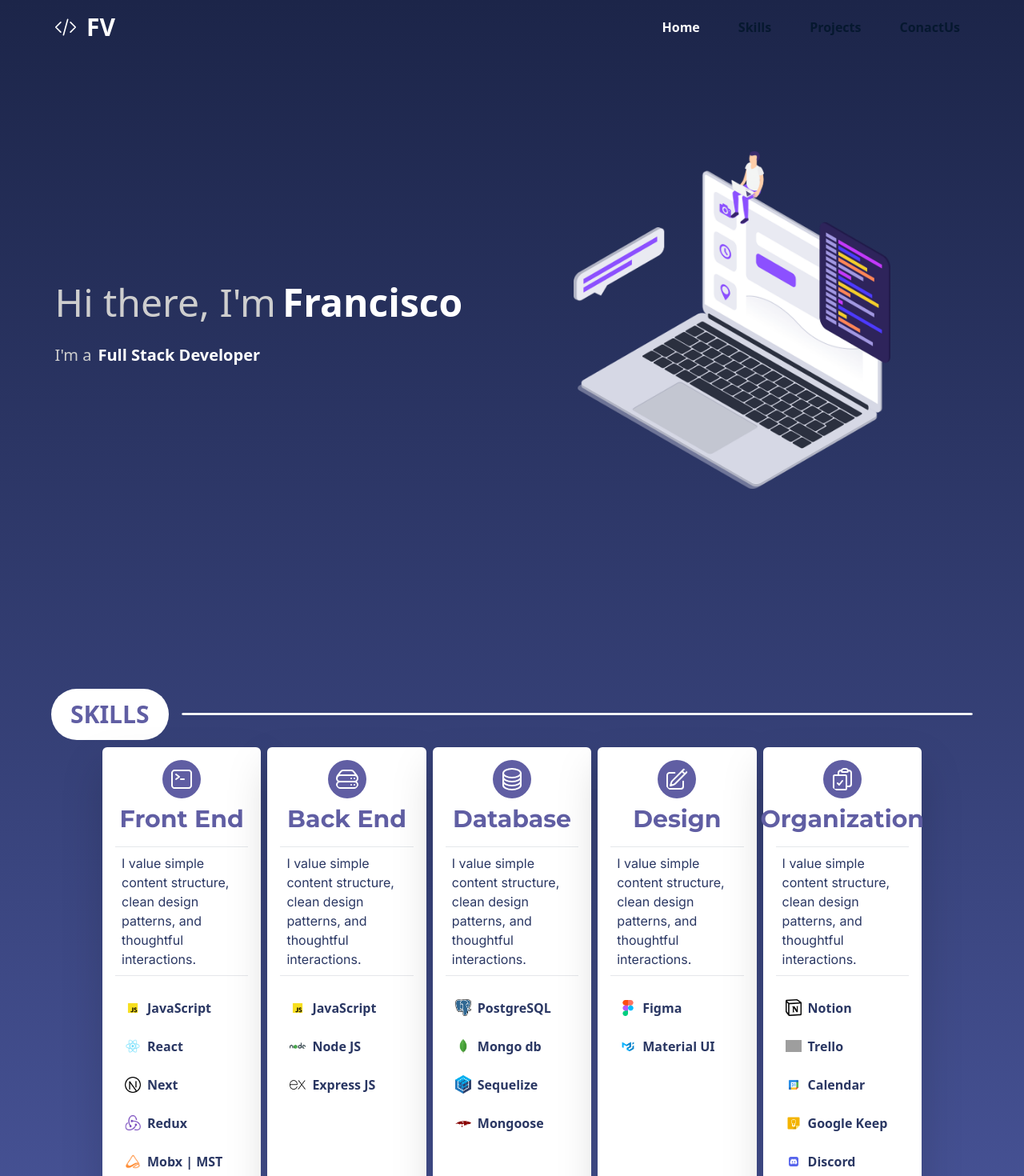
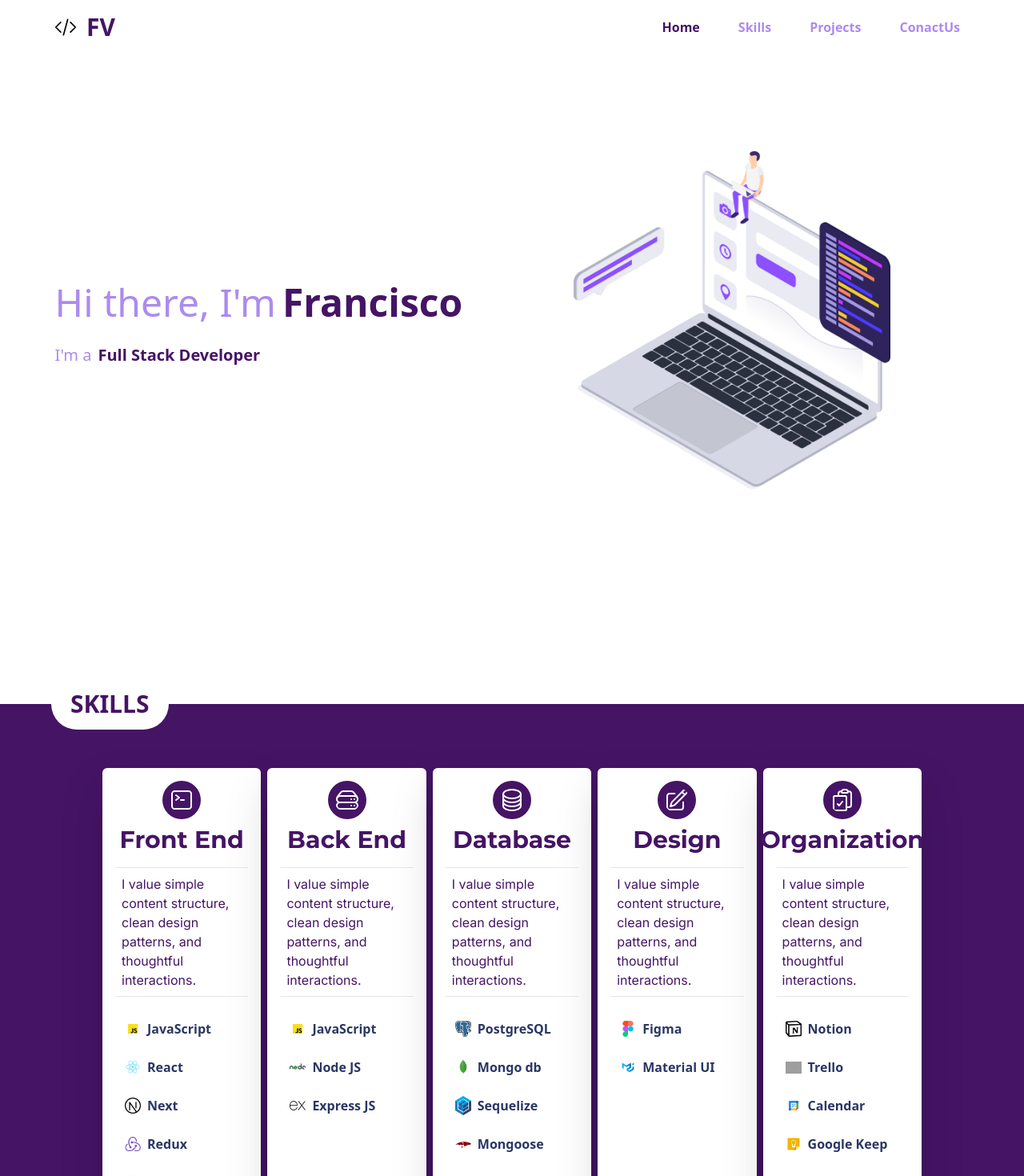
Before and after one commit to Francisco-Villanueva/my-portfolio, a Next.js app: page / in a window 1280 px wide. Shown: the top 1470 px of the page at 80% size. Built offline with nearby package versions, Linux system fonts and the light colour scheme; grey boxes are pictures that could not be loaded.

Commit message:
settings colors between sections

```diff
--- a/src/app/page.js
+++ b/src/app/page.js
@@ -7,19 +7,19 @@ import SkillsPage from "@/components/SkillsPage";
 
 export default function Home() {
   return (
-    <main className="relative h-full  w-full  flex flex-col gap-4 items-center">
-      <Navbar className="fixed  rounded-md" />
+    <main className="relative h-full  w-full  flex flex-col  items-center">
+      <Navbar className="absolute  rounded-md" />
 
-      <PageLayout id="Home">
+      <PageLayout id="Home" className="bg-white">
         <HomePage />
       </PageLayout>
-      <PageLayout id="Skills">
+      <PageLayout id="Skills" className="bg-purple ">
         <SkillsPage />
       </PageLayout>
-      <PageLayout id="Projects">
+      <PageLayout id="Projects" className="bg-white">
         <ProjectsPage />
       </PageLayout>
-      <PageLayout id="ConactUs">
+      <PageLayout id="ConactUs" className="bg-purple ">
         <ContactUS />
       </PageLayout>
     </main>
--- a/src/commons/FvLogo.jsx
+++ b/src/commons/FvLogo.jsx
@@ -5,7 +5,7 @@ export default function FvLogo({ className = "" }) {
   return (
     <div className={`  flex items-center gap-2   ${className}`}>
       <CodeIcon className="w-9  rounded-full p-1  " />
-      <h2 className=" text-3xl  font-bold">FV</h2>
+      <h2 className=" text-3xl  font-bold text-purple ">FV</h2>
     </div>
   );
 }
--- a/src/commons/InternalLayout.jsx
+++ b/src/commons/InternalLayout.jsx
@@ -2,7 +2,7 @@ import React from "react";
 
 export default function InternalLayout({ className = "", children }) {
   return (
-    <article className={` flex flex-col justify-around  h-[90%] ${className}`}>
+    <article className={` flex flex-col  gap-4  h-[90%] ${className}`}>
       {children}
     </article>
   );
--- a/src/commons/NavLink.jsx
+++ b/src/commons/NavLink.jsx
@@ -14,12 +14,8 @@ export default function NavLink({
       href={`#${value}`}
       onClick={() => setSelected(value)}
       className={`${className} font-semibold ${
-        selected
-          ? scrolling
-            ? " bg-purple text-white"
-            : "text-white"
-          : "bg-none"
-      }  px-4 py-1 rounded-md text-dark-blue cursor-pointer transition-all duration-300`}
+        selected ? "text-purple" : "text-light-purple"
+      }  px-4 py-1 rounded-md  cursor-pointer transition-all duration-300`}
     >
       {value}
     </a>
--- a/src/commons/PageLayout.jsx
+++ b/src/commons/PageLayout.jsx
@@ -3,7 +3,7 @@ import React from "react";
 export default function PageLayout({ children, className = "", id }) {
   return (
     <section
-      className={`min-h-[100vh] h-[100vh] w-full flex flex-col justify-center  ${className} `}
+      className={` min-h-[100vh]   w-full flex flex-col pb-[5rem]   ${className} `}
       id={id}
     >
       {children}
--- a/src/commons/SectionHeader.jsx
+++ b/src/commons/SectionHeader.jsx
@@ -2,11 +2,13 @@ import React from "react";
 
 export default function SectionHeader({ className = "", children }) {
   return (
-    <header className={`${className} flex items-center gap-4 w-[90%] m-auto `}>
+    <header
+      className={`${className} flex items-center gap-4 w-[90%] m-auto translate-y-[-50%] `}
+    >
       <article className=" text-3xl  grid place-items-center text-purple font-bold bg-white rounded-full h-[4rem]  px-6">
         {children}
       </article>
-      <div className="border bg-white rounded-full  h-[.2rem] flex-grow"></div>
+      {/* <div className="border bg-white rounded-full  h-[.2rem] flex-grow"></div> */}
     </header>
   );
 }
--- a/src/commons/SectionLayout.jsx
+++ b/src/commons/SectionLayout.jsx
@@ -2,6 +2,6 @@ import React from "react";
 
 export default function SectionLayout({ children, className = "" }) {
   return (
-    <section className={`${className} w-[80%] m-auto `}>{children}</section>
+    <section className={`${className} w-[80%] m-auto  `}>{children}</section>
   );
 }
--- a/src/commons/WorkCard.jsx
+++ b/src/commons/WorkCard.jsx
@@ -18,7 +18,7 @@ export default function WorkCard({ project, className = "" }) {
     <article
       onMouseOver={handleHover}
       onMouseOut={handleHoverOut}
-      className={`relative h-[20rem] rounded-[5px] bg-white overflow-hidden ${className}`}
+      className={`relative h-[20rem] rounded-[5px] border    shadow-sm overflow-hidden hover:border-purple transition-all duration-200 ${className}`}
     >
       <Image
         src={project.logo}
@@ -35,9 +35,9 @@ export default function WorkCard({ project, className = "" }) {
 
       {showInfo ? (
         <span className="grid place-items-center  absolute p-4 h-full  w-full  bg-[rgba(255,255,255,.95)] cursor-pointer ">
-          <div className=" flex flex-col justify-between items-center h-[60%] font-bold text-purple font-montserrat ">
+          <div className=" flex flex-col justify-between items-center h-[80%]  font-bold text-purple font-montserrat ">
             <span className=" w-3/4 text-xl ">{project.description.short}</span>
-            <button className="border border-purple p-4 rounded-md transition-all duration-150  hover:bg-purple hover:text-white">
+            <button className="border border-purple px-4 py-2 rounded-md transition-all duration-150  hover:bg-purple hover:text-white">
               View Page
             </button>
           </div>
--- a/src/components/HomePage.jsx
+++ b/src/components/HomePage.jsx
@@ -3,16 +3,16 @@ import React from "react";
 
 export default function HomePage({ className = "" }) {
   return (
-    <section className={`${className}   h-full `}>
+    <section className={`${className}   h-[100vh]  `}>
       <div className="h-full w-full flex  items-center justify-around  p-[3rem] ">
         <div className="flex flex-col gap-4">
           <div className="flex gap-2  text-[3rem] ">
-            <span className="text-grey">Hi there, I'm</span>
-            <b className="text-white">Francisco</b>
+            <span className="text-light-purple">Hi there, I'm</span>
+            <b className="text-purple">Francisco</b>
           </div>
           <div className="flex gap-2   text-xl">
-            <span className="text-grey"> I'm a </span>
-            <b className="text-white">Full Stack Developer</b>
+            <span className="text-light-purple"> I'm a </span>
+            <b className="text-purple">Full Stack Developer</b>
           </div>
         </div>
         <div className=" relative  w-[50%] h-[60%]  ">
@@ -21,7 +21,7 @@ export default function HomePage({ className = "" }) {
             fill
             objectFit="contain"
             style={{
-              filter: "drop-shadow(30px 10px 2px #000);",
+              filter: "drop-shadow(10px 10px 2px #000);",
             }}
           />
         </div>
--- a/src/components/Navbar.jsx
+++ b/src/components/Navbar.jsx
@@ -22,18 +22,12 @@ export default function Navbar({ className = "" }) {
     };
   }, []);
   return (
-    <nav
-      className={` ${className} w-full  m-auto py-4   z-40 transition-all duration-200 ${
-        scrolling
-          ? "bg-white text-purple rounded-none shadow-2xl"
-          : "bg-none text-white"
-      }`}
-    >
+    <nav className={` ${className} w-full  m-auto py-4   z-40  rounded-none `}>
       <div className="w-[90%] flex justify-between m-auto">
         <section>
           <FvLogo />
         </section>
-        <section className="flex items-center gap-4 text-white">
+        <section className="flex items-center gap-4 ">
           <NavLink
             value="Home"
             selected={navState === "Home"}
--- a/src/components/SkillColumn.jsx
+++ b/src/components/SkillColumn.jsx
@@ -15,7 +15,7 @@ export default function SkillColumn({
         {title ? <h2 className="font-bold text-purple">{title}</h2> : null}
       </header>
       <article className="border-y-[1px] p-2 my-4">
-        <p className="text-blue font-inter font-normal ">{description}</p>
+        <p className="text-purple font-inter font-normal ">{description}</p>
       </article>
       <section className=" max-h-[40vh] overflow-y-auto">
         {skills.map((skill) => (
--- a/tailwind.config.js
+++ b/tailwind.config.js
@@ -13,7 +13,8 @@ module.exports = {
           "conic-gradient(from 180deg at 50% 50%, var(--tw-gradient-stops))",
       },
       colors: {
-        purple: "#605ea3",
+        // purple: "#605ea3",
+        purple: "#451465",
         "light-purple": "#ac8bee",
         blue: "#2a3763",
         "dark-blue": "#06182f",
```
